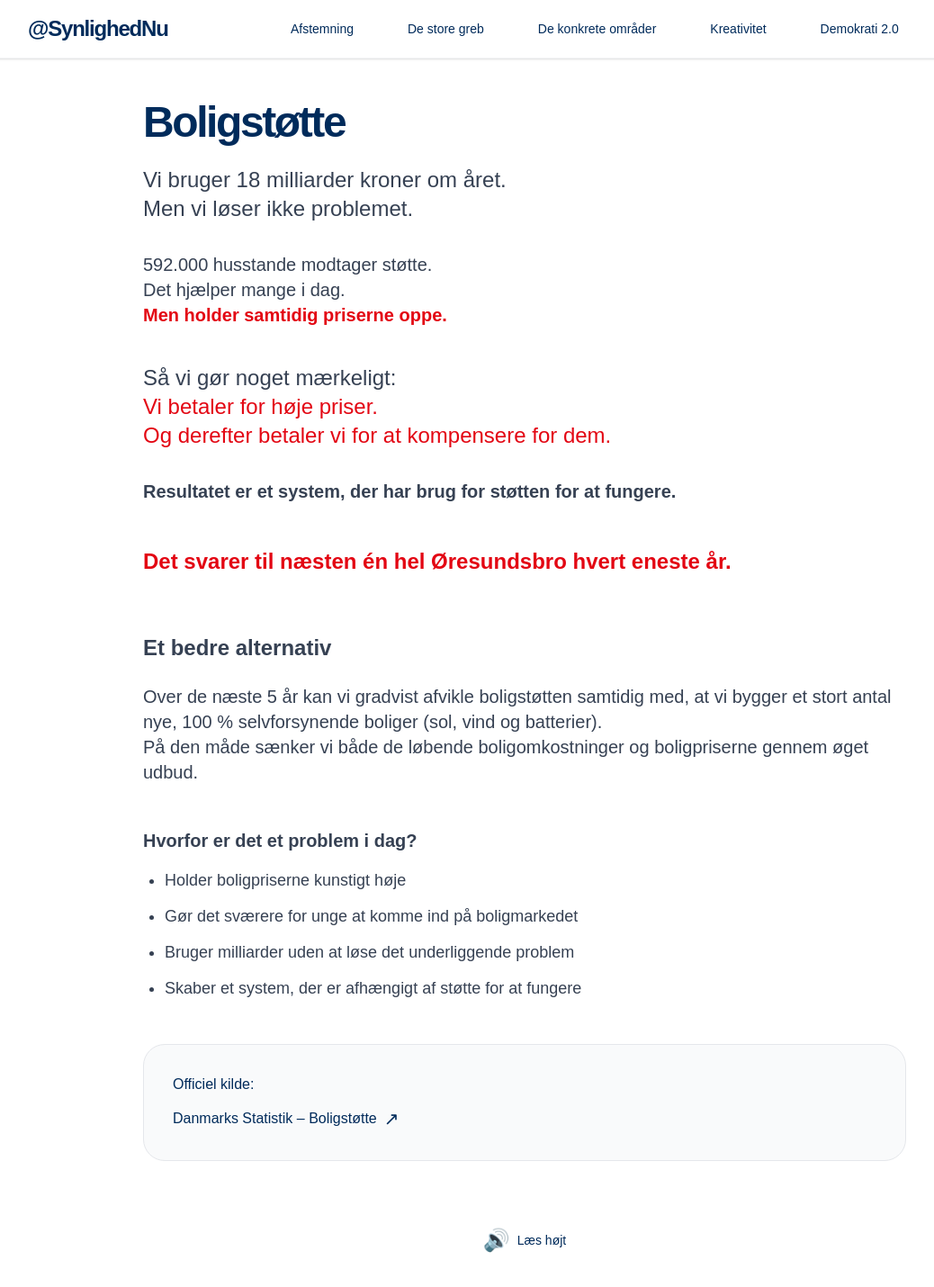
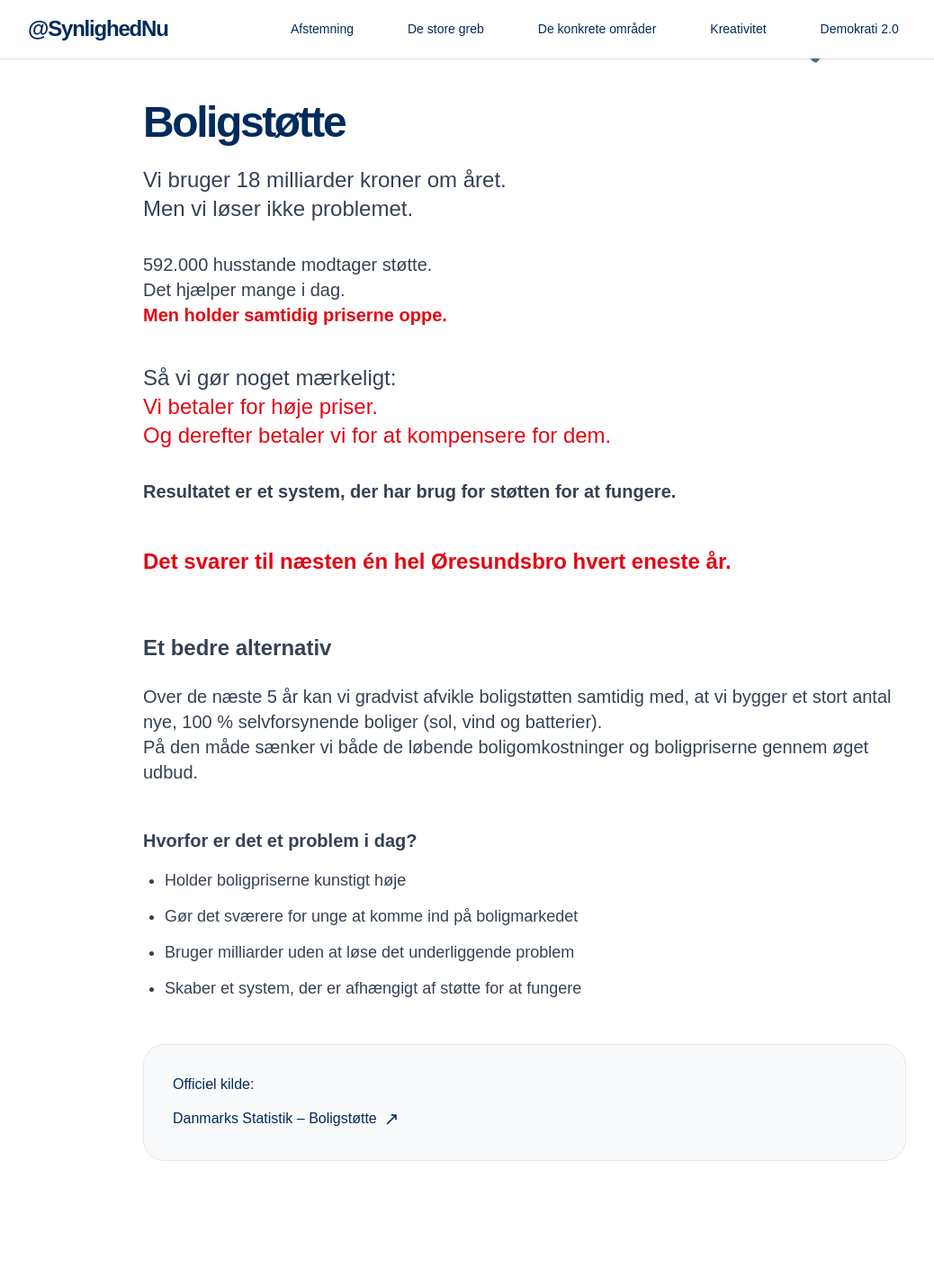
Before and after one commit to synlighed-nu/synlighed-nu-clean, a Next.js app: page /boligstotte in a window 1280 px wide. Shown: the top 1430 px of the page at 90% size, without its empty margins (57-1095 px from the left). After the commit the page ends 1370 px from the top, so only its background shows below. Built offline with nearby package versions, Linux system fonts and the light colour scheme.

Commit message:
Update page.tsx

```diff
--- a/app/boligstotte/page.tsx
+++ b/app/boligstotte/page.tsx
@@ -21,7 +21,12 @@ export default function BoligstottePage() {
     <div className="min-h-screen bg-white text-[#002B5B]">
       <Nav />
 
-      <div className="max-w-4xl mx-auto px-6 pt-28 pb-20">
+      <div className="max-w-4xl mx-auto px-6 pt-28 pb-20 relative">
+
+        {/* Højtaler-knap placeret øverst til højre */}
+        <div className="absolute top-8 right-6">
+          <SpeakerButton text={pageText} />
+        </div>
 
         <h1 className="text-5xl font-bold tracking-tighter mb-6">Boligstøtte</h1>
 
@@ -89,11 +94,6 @@ export default function BoligstottePage() {
             Danmarks Statistik – Boligstøtte <span className="text-xl">↗</span>
           </a>
         </div>
-
-        {/* Højtaler-knap med tekst */}
-        <div className="mt-16 flex justify-center">
-          <SpeakerButton text={pageText} />
-        </div>
       </div>
     </div>
   );
```
